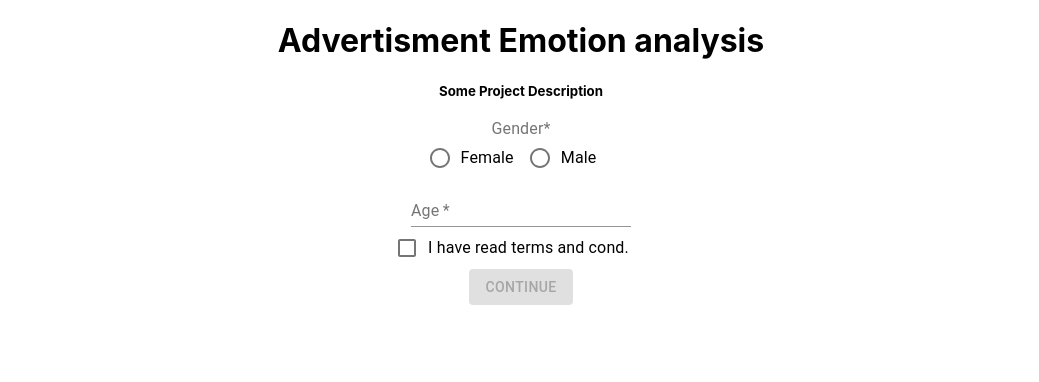
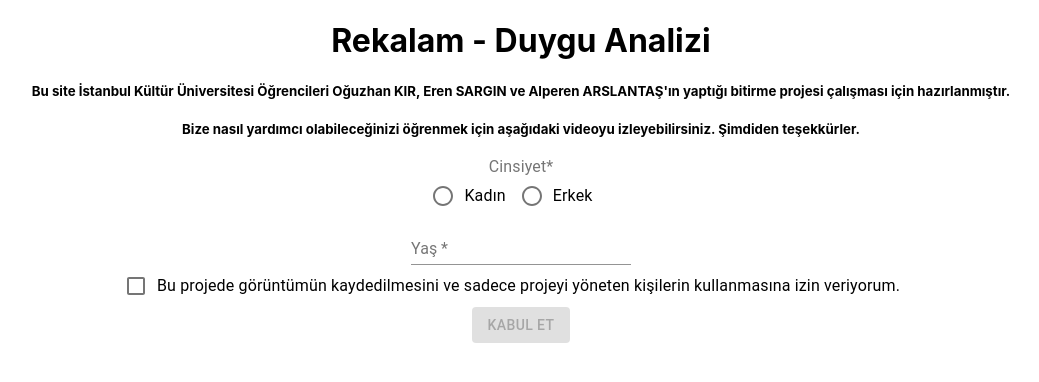
Before and after one commit to erensargin/webcamdata, a React (Create React App) app: page / in a window 1280 px wide. Shown: the top 382 px of the page, without its empty margins (119-1158 px from the left). Built offline with nearby package versions, Linux system fonts and the light colour scheme.

Commit message:
Buton ayaramaları ve site türkçeleştirmesi yapıldı.

```diff
--- a/src/App.js
+++ b/src/App.js
@@ -12,7 +12,7 @@ function App() {
       <div className="App">
         <Switch>
           <Route path="/video">
-            <h1>Advertisment Analysis</h1>
+            <h1>Rekalam - Duygu Analizi</h1>
             <Web />
           </Route>
           <Route path="/survey">
--- a/src/Web.js
+++ b/src/Web.js
@@ -280,36 +280,52 @@ function Web() {
             onEnded={handleStopCaptureClick}
           />
         </div>
-        <div
-          style={{ display: "flex", marginTop: "50px", marginLeft: "150px" }}
-        >
+        <div style={{ display: "flex", marginTop: "50px" }}>
           <div style={{ marginRight: "30px" }}>
-            <button style={{ height: "60px" }} onClick={handleHappy}>
+            <button
+              style={{ height: "60px", width: "105px" }}
+              onClick={handleHappy}
+            >
               Mutluluk/Komik
             </button>
           </div>
           <div style={{ marginRight: "30px" }}>
-            <button style={{ height: "60px" }} onClick={handleInteresting}>
+            <button
+              style={{ height: "60px", width: "105px" }}
+              onClick={handleInteresting}
+            >
               Merak Uyandırıcı
             </button>
           </div>
           <div style={{ marginRight: "30px" }}>
-            <button style={{ height: "60px" }} onClick={handleNotr}>
+            <button
+              style={{ height: "60px", width: "105px" }}
+              onClick={handleNotr}
+            >
               Nötr
             </button>
           </div>
           <div style={{ marginRight: "30px" }}>
-            <button style={{ height: "60px" }} onClick={handleDisgusting}>
+            <button
+              style={{ height: "60px", width: "105px" }}
+              onClick={handleDisgusting}
+            >
               Tiksindirici
             </button>
           </div>
           <div style={{ marginRight: "30px" }}>
-            <button style={{ height: "60px" }} onClick={handleScary}>
+            <button
+              style={{ height: "60px", width: "105px" }}
+              onClick={handleScary}
+            >
               Korkutucu
             </button>
           </div>
           <div style={{ marginRight: "30px" }}>
-            <button style={{ height: "60px" }} onClick={handleEmotional}>
+            <button
+              style={{ height: "60px", width: "105px" }}
+              onClick={handleEmotional}
+            >
               Duygusal
             </button>
           </div>
--- a/src/Welcome.js
+++ b/src/Welcome.js
@@ -44,21 +44,29 @@ function Welcome() {
       gender: gender,
     });
     dispatch({
-      type:"SET_COUNTER",
-      counter:0
-    })
+      type: "SET_COUNTER",
+      counter: 0,
+    });
     history.push("/video");
   };
 
   return (
     <div>
       <div>
-        <h1>Advertisment Emotion analysis</h1>
-        <h5>Some Project Description</h5>
+        <h1>Rekalam - Duygu Analizi</h1>
+        <h5>
+          Bu site İstanbul Kültür Üniversitesi Öğrencileri Oğuzhan KIR, Eren
+          SARGIN ve Alperen ARSLANTAŞ'ın yaptığı bitirme projesi çalışması için
+          hazırlanmıştır.
+        </h5>
+        <h5>
+          Bize nasıl yardımcı olabileceğinizi öğrenmek için aşağıdaki videoyu
+          izleyebilirsiniz. Şimdiden teşekkürler.
+        </h5>
       </div>
       <div>
         <FormControl component="fieldset">
-          <FormLabel component="legend">Gender*</FormLabel>
+          <FormLabel component="legend">Cinsiyet*</FormLabel>
           <RadioGroup
             row
             aria-label="gender"
@@ -69,12 +77,12 @@ function Welcome() {
             <FormControlLabel
               value="Female"
               control={<Radio color="primary" />}
-              label="Female"
+              label="Kadın"
             />
             <FormControlLabel
               value="Male"
               control={<Radio color="primary" />}
-              label="Male"
+              label="Erkek"
             />
           </RadioGroup>
         </FormControl>
@@ -83,7 +91,7 @@ function Welcome() {
           <TextField
             required
             id="standard-basic"
-            label="Age"
+            label="Yaş"
             onChange={handleAge}
             type="number"
             value={age}
@@ -97,7 +105,7 @@ function Welcome() {
               color="primary"
             />
           }
-          label="I have read terms and cond."
+          label="Bu projede görüntümün kaydedilmesini ve sadece projeyi yöneten kişilerin kullanmasına izin veriyorum."
         />
       </div>
       <Button
@@ -106,7 +114,7 @@ function Welcome() {
         color="primary"
         onClick={handleClick}
       >
-        Continue
+        Kabul Et
       </Button>
     </div>
   );
```
